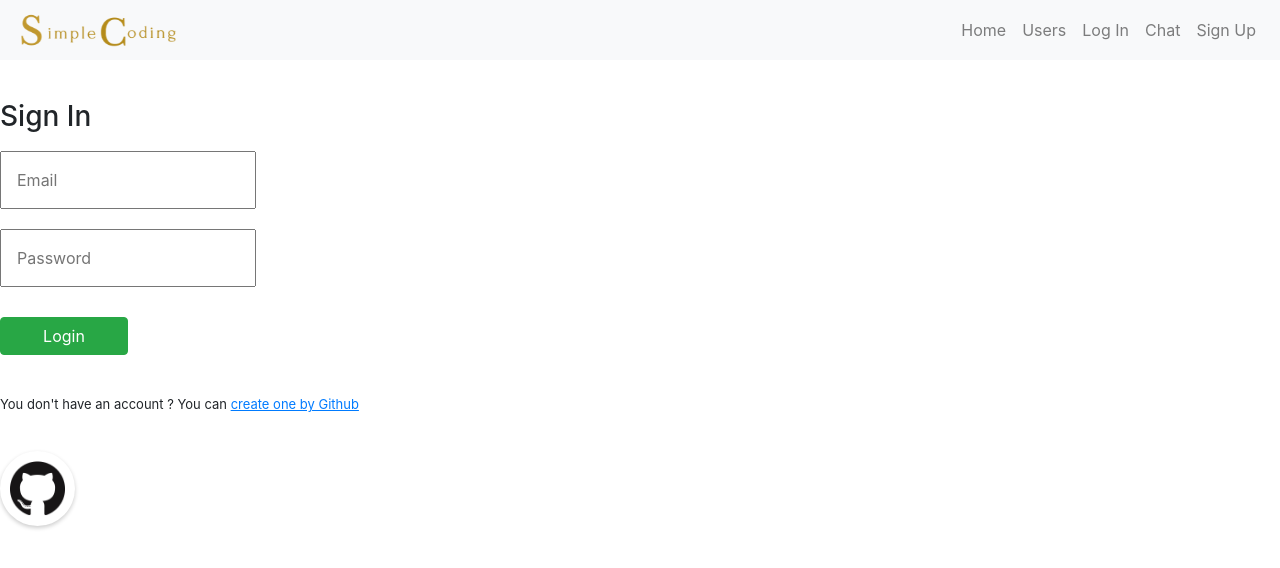
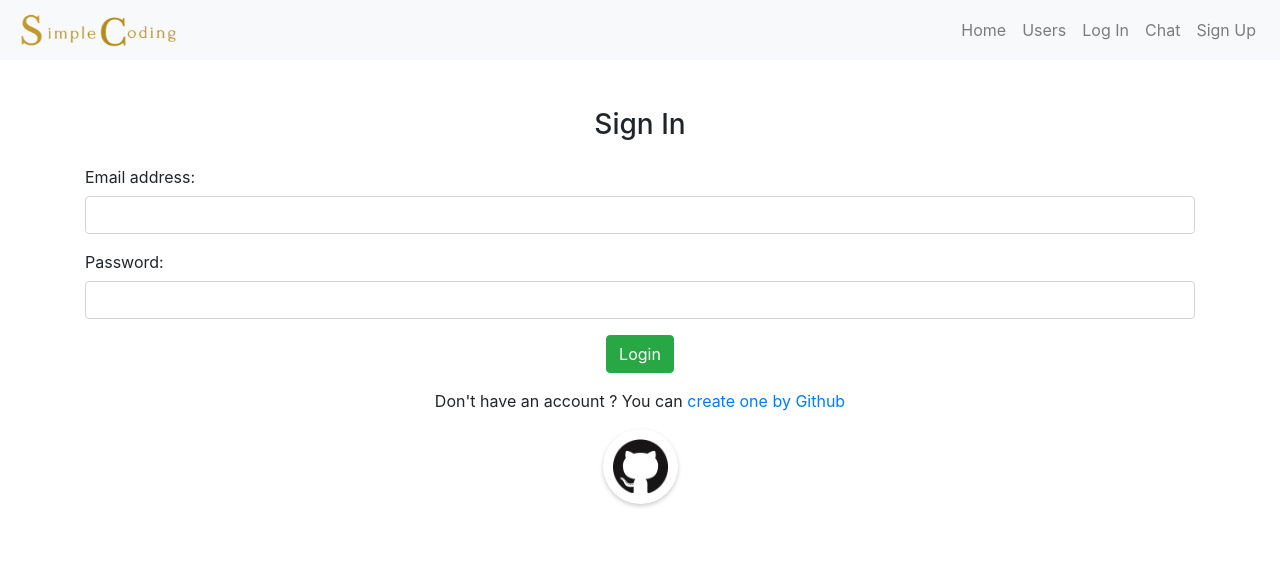
Before and after one commit to webtutsplus/social-network, a Vue app in the folder vue-social/: page /login in a window 1280 px wide. Shown: the top 568 px of the page. Built offline with nearby package versions, Linux system fonts and the light colour scheme; no server answers; what vue-chat-scroll would draw is missing.

Commit message:
Fixed NavBar and login

```diff
--- a/vue-social/public/index.html
+++ b/vue-social/public/index.html
@@ -1,17 +1,20 @@
 <!DOCTYPE html>
 <html lang="">
   <head>
-    <meta charset="utf-8">
-    <meta http-equiv="X-UA-Compatible" content="IE=edge">
-    <meta name="viewport" content="width=device-width,initial-scale=1.0">
-    <link rel="icon" href="<%= BASE_URL %>favicon.ico">
-    <title><%= htmlWebpackPlugin.options.title %></title>
+      <meta charset="utf-8">
+      <meta http-equiv="X-UA-Compatible" content="IE=edge">
+      <meta name="viewport" content="width=device-width, initial-scale=1, shrink-to-fit=no">
+      <link rel="icon" href="<%= BASE_URL %>favicon.ico">
+      <title><%= htmlWebpackPlugin.options.title %></title>
   </head>
   <body>
     <noscript>
-      <strong>We're sorry but <%= htmlWebpackPlugin.options.title %> doesn't work properly without JavaScript enabled. Please enable it to continue.</strong>
+        <strong>We're sorry but <%= htmlWebpackPlugin.options.title %> doesn't work properly without JavaScript enabled. Please enable it to continue.</strong>
     </noscript>
-    <div id="app"></div>
+
+    <div id="app">
+        <!-- Vue.Js will manipulate this div-->
+    </div>
     <!-- built files will be auto injected -->
   </body>
 </html>
--- a/vue-social/src/App.vue
+++ b/vue-social/src/App.vue
@@ -1,7 +1,7 @@
 <template>
   <div>
     <Navbar></Navbar>
-    <router-view />
+    <router-view :key="$route.fullPath" />
   </div>
 </template>
 
--- a/vue-social/src/components/NavBar.vue
+++ b/vue-social/src/components/NavBar.vue
@@ -50,7 +50,12 @@ export default {
   name: "Navbar",
   data() {
     return {
-      username : null
+      username : localStorage.getItem('username')
+    }
+  },
+  watch: {
+    $route() {
+      this.username = localStorage.getItem('username')
     }
   },
   methods: {
@@ -58,9 +63,6 @@ export default {
       localStorage.removeItem('username');
       this.username = null;
     }
-  },
-  mounted() {
-    this.username = localStorage.getItem('username');
   }
 }
 </script>
--- a/vue-social/src/views/Login.vue
+++ b/vue-social/src/views/Login.vue
@@ -1,12 +1,30 @@
 <template>
-    <div class="login">
-        <h3>Sign In</h3>
-        <input type="text" v-model="email" placeholder="Email"><br>
-        <input type="password" v-model="password" placeholder="Password"><br>
-        <button class="btn btn-success" @click="login">Login</button>
-        <p>You don't have an account ? You can <router-link to="/sign-up">create one by Github </router-link></p>
-        <button class="social-button" @click="socialGithubLogin"><img src="../assets/github_logo.png"></button>
-    </div>
+  <b-container>
+    <b-row>
+      <b-col class="pt-5">
+        <h3 class="pb-3 text-center">Sign In</h3>
+
+        <b-form  @submit.stop.prevent>
+          <b-form-group label="Email address:">
+            <b-form-input v-model="email" type="email" required />
+          </b-form-group>
+
+          <b-form-group label="Password:">
+            <b-form-input type="password" v-model="password" required/>
+          </b-form-group>
+
+          <b-form-group class="text-center">
+            <b-button variant="success" @click="login">Login</b-button>
+          </b-form-group>
+          <b-form-group class="text-center">
+            <p>Don't have an account ? You can <router-link to="/signup">create one by Github </router-link></p>
+            <b-button class="social-button" @click="socialGithubLogin"><img src="../assets/github_logo.png"></b-button>
+          </b-form-group>
+        </b-form>
+
+      </b-col>
+    </b-row>
+  </b-container>
 </template>
 
 <script>
@@ -24,13 +42,13 @@
             }
         },
         methods: {
+          //Logged in using email id and password
           login: function () {
             firebase.auth().signInWithEmailAndPassword(this.email, this.password).then(
                 (user) => {
-                  console.log("user logged ins", user);
                   this.username = user.user.email;
                   localStorage.setItem("username", this.username);
-                  this.$router.replace('home')
+                  this.$router.replace('/');
                 },
                 (err) => {
                   alert('Oops. ' + err.message)
@@ -39,6 +57,7 @@
           },
 
           socialGithubLogin() {
+            //Logged in using GitHub
             const provider = new firebase.auth.GithubAuthProvider();
 
             firebase.auth().signInWithPopup(provider).then((result) => {
@@ -52,6 +71,7 @@
                 const url = `${API_BASE_URL}private/saveUser`;
                 saveUser(url, token);
               })
+              this.$router.replace('/');
             }).catch((err) => {
               alert('Oops. ' + err.message)
             })
@@ -63,27 +83,7 @@
 </script>
 
 <style scoped>  /* "scoped" attribute limit the CSS to this component only */
-.login {
-    margin-top: 40px;
-}
-input {
-    margin: 10px 0;
-    width: 20%;
-    padding: 15px;
-}
-button {
-    margin-top: 20px;
-    width: 10%;
-    cursor: pointer;
-}
-p {
-    margin-top: 40px;
-    font-size: 13px;
-}
-p a {
-    text-decoration: underline;
-    cursor: pointer;
-}
+
 .social-button {
     width: 75px;
     background: white;
```
